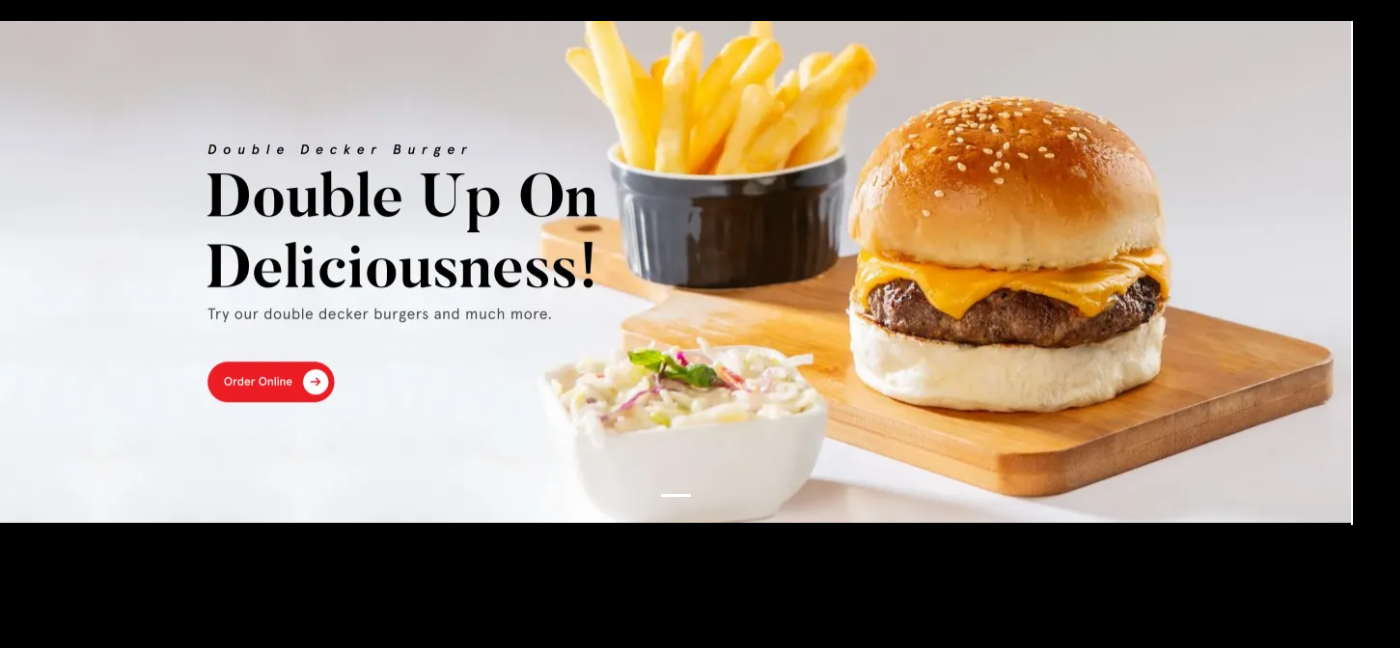
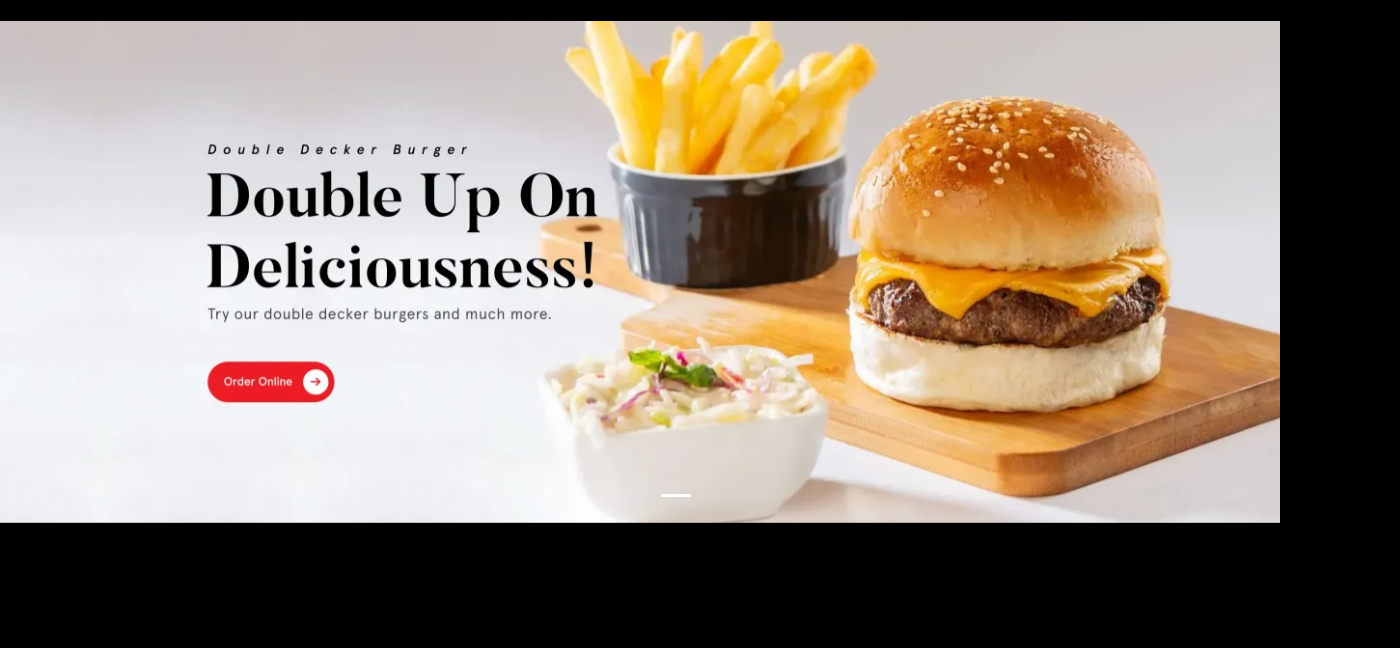
Before and after one commit to Hafsa-s-star/salt-n-pepper, a plain HTML site: page index.html in a window 1280 px wide. Shown: the part 107-755 px from the top of the page, 1400 px wide, since content can reach past the window. Drawn offline with nearby package versions, Linux system fonts and the light colour scheme.

Commit message:
Update style.css

```diff
--- a/style.css
+++ b/style.css
@@ -9,7 +9,7 @@ body {
     background-color: black;
     color: white;
     font-family: Arial, sans-serif;
-    width: 1400px;
+
 }
 
 .logo {
```
